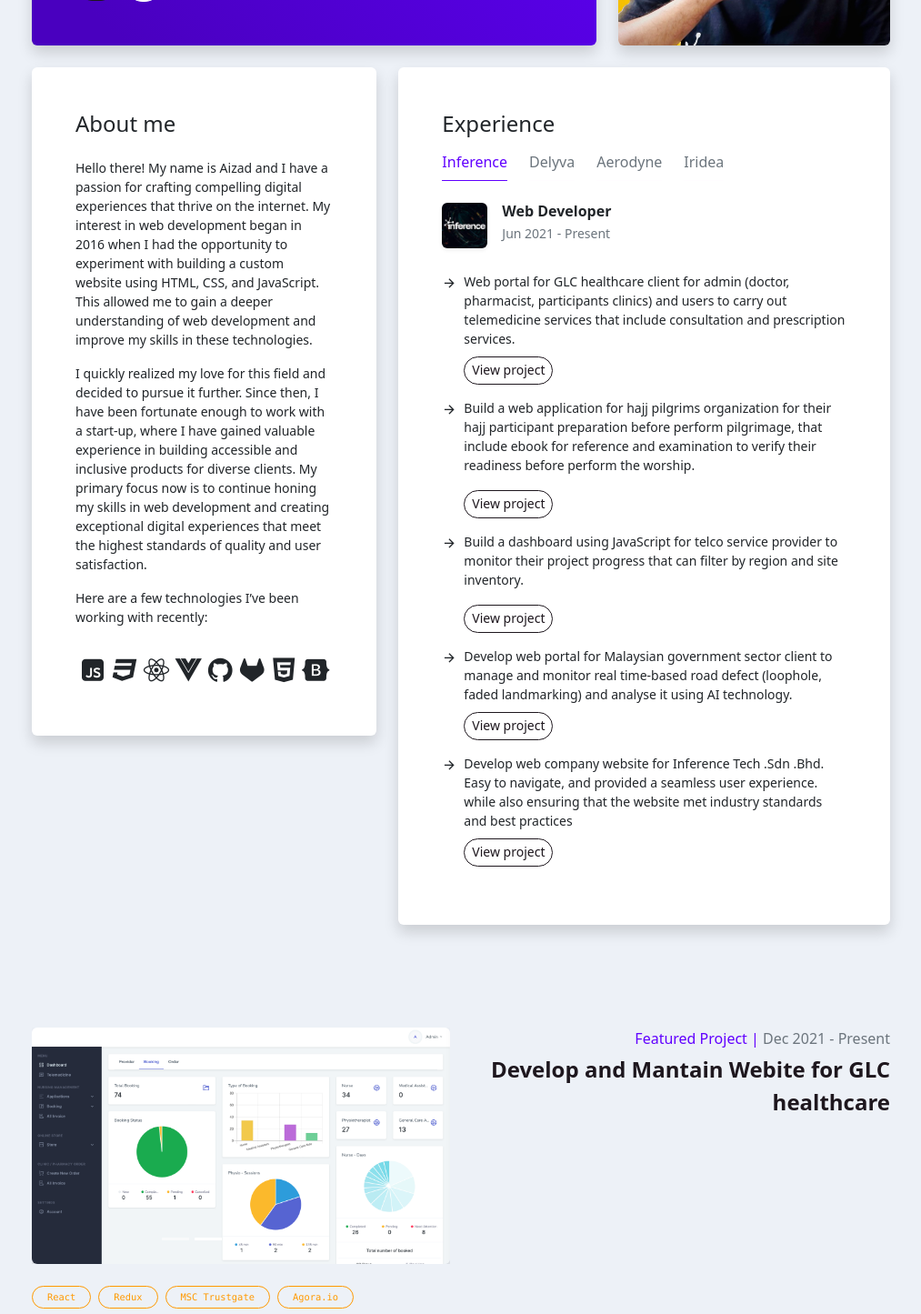
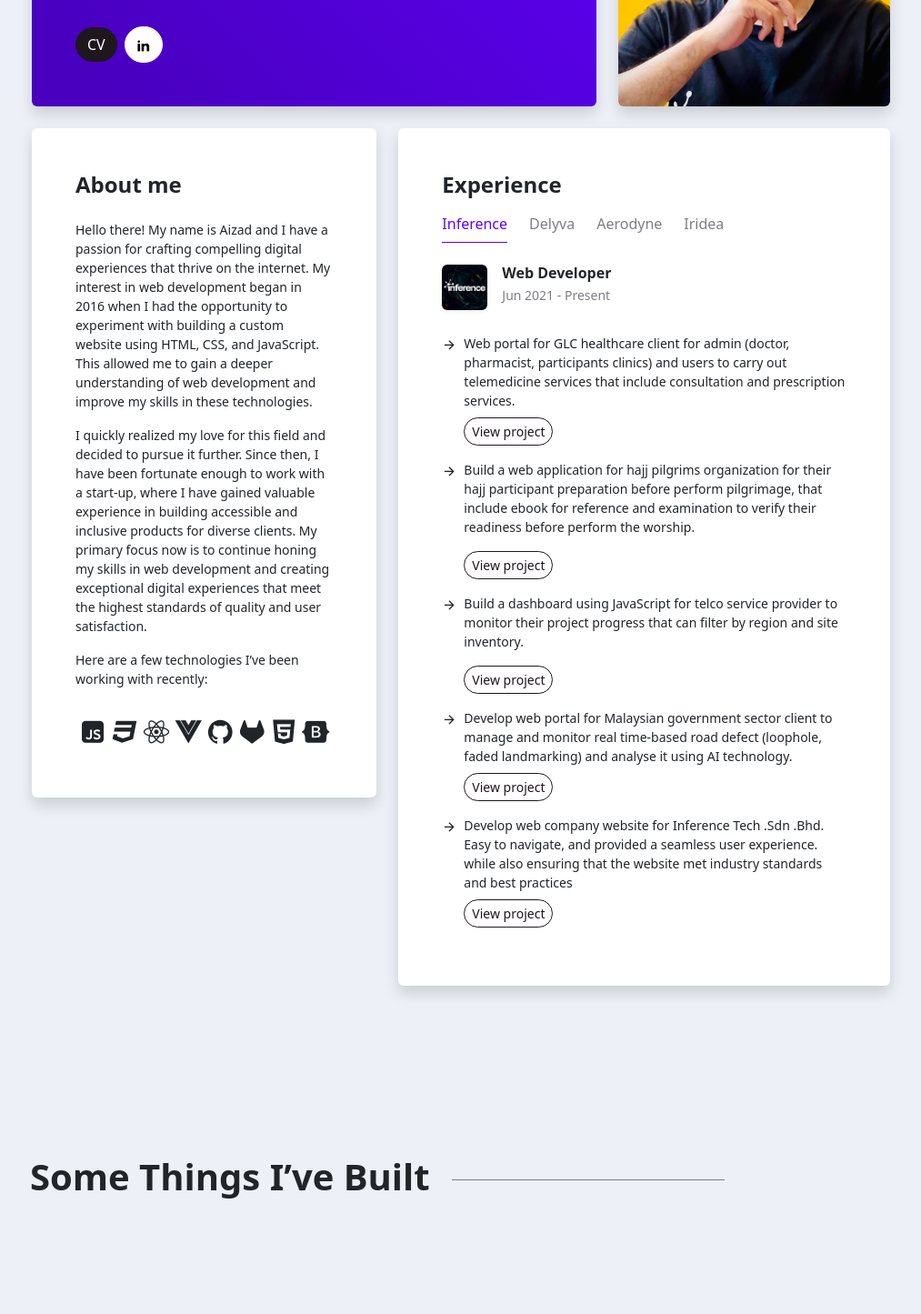
Before and after one commit to aizadzari/Responsive-dashboard-D1mo-test, a React (Create React App) app: page /landing in a window 1280 px wide. Shown: the part 440-1885 px from the top of the page at 91% size, without its empty margins (133-1146 px from the left). Built offline with nearby package versions, Linux system fonts and the light colour scheme.

Commit message:
cosmetic

```diff
--- a/src/Components/Layout/Content.js
+++ b/src/Components/Layout/Content.js
@@ -22,6 +22,7 @@ const Content = () => {
         const elementbg3 = document.querySelector('.animate-bg-3');
         const elementbg4 = document.querySelector('.animate-bg-4');
 
+
         const element1 = document.querySelector('.animate-box-1');
         const element2 = document.querySelector('.animate-box-2');
         const element3 = document.querySelector('.animate-box-3');
@@ -35,6 +36,7 @@ const Content = () => {
         if (elementbg2) elementbg2.classList.add('animation-bg-faded')
         if (elementbg3) elementbg3.classList.add('animation-bg-faded')
         if (elementbg4) elementbg4.classList.add('animation-bg-faded')
+
 
         if (element1) element1.classList.add('animation-faded')
         if (element2) element2.classList.add('animation-faded')
@@ -54,6 +56,11 @@ const Content = () => {
 
 
         window.addEventListener("scroll", handleScroll);
+
+        if (prevScrollPos > 1000) {
+            const element9 = document.querySelector('.animate-box-9');
+            if (element9) element9.classList.add('animation-faded')
+        }
 
         return () => {
             window.removeEventListener("scroll", handleScroll);
@@ -90,8 +97,8 @@ const Content = () => {
                             <div className='col-md-8 mb-3 col-sm-12 animate-bg-1'>
                                 <div className='card shadow border-0 bg-custom-1 text-white h-100'>
                                     <div className='card-body p-5'>
-                                        <h1 className='animate-box-1' style={{ transitionDelay: "300ms" }}>Hey, I'm Aizad,</h1>
-                                        <h2 className='animate-box-2' style={{ transitionDelay: "400ms" }}>a Frontend Developer with 5 years of experience</h2>
+                                        <h1 className='animate-box-1 fw-bold' style={{ transitionDelay: "300ms" }}>Hey, I'm Aizad,</h1>
+                                        <h1 className='animate-box-2 fw-bold' style={{ transitionDelay: "400ms" }}>a <span className='text-secondary'>Frontend Developer</span> with <span className='text-secondary'>5 years</span> <br /> of experience</h1>
 
                                         <p className='small mt-4 animate-box-3' style={{ transitionDelay: "500ms" }}>As an experienced software developer, I possess a diverse and promising skillset that enables me to bring forth expertise in designing, developing, and maintaining software systems.</p>
 
@@ -117,7 +124,7 @@ const Content = () => {
                             <div className='col-lg-5 col-md-12 mb-3 animate-bg-3' style={{ transitionDelay: '500ms' }}>
                                 <div className='card shadow border-0 '>
                                     <div className='card-body p-5'>
-                                        <h4 className='mb-4 animate-box-4' style={{ transitionDelay: '700ms' }}>About me</h4>
+                                        <h4 className='mb-4 animate-box-4 fw-bold' style={{ transitionDelay: '700ms' }}>About me</h4>
                                         <p className='small animate-box-5' style={{ transitionDelay: '800ms' }}>Hello there! My name is Aizad and I have a passion for crafting compelling digital experiences that thrive on the internet. My interest in web development began in 2016 when I had the opportunity to experiment with building a custom website using HTML, CSS, and JavaScript. This allowed me to gain a deeper understanding of web development and improve my skills in these technologies.</p>
                                         <p className='small animate-box-6' style={{ transitionDelay: '900ms' }}>I quickly realized my love for this field and decided to pursue it further. Since then, I have been fortunate enough to work with a start-up, where I have gained valuable experience in building accessible and inclusive products for diverse clients. My primary focus now is to continue honing my skills in web development and creating exceptional digital experiences that meet the highest standards of quality and user satisfaction.</p>
                                         <p className='small mb-4 animate-box-7' style={{ transitionDelay: '1000ms' }}>Here are a few technologies I’ve been working with recently:</p>
@@ -138,7 +145,7 @@ const Content = () => {
                             <div className='col-lg-7 col-md-12 mb-3 animate-bg-4' style={{ transitionDelay: '600ms' }}>
                                 <div className='card shadow border-0 h-100 '>
                                     <div className='card-body p-5'>
-                                        <h4 className='mb-2'>Experience</h4>
+                                        <h4 className='mb-2 fw-bold'>Experience</h4>
 
                                         <div className='d-flex flex-column'>
                                             <div className='w-100 mb-4 overflow-scroll'>
@@ -206,7 +213,12 @@ const Content = () => {
                     </div>
                 </div>
 
-                <div className={`container-box position-relative my-5`}>
+                <div className='divider-text animate-box-9' style={{ transitionDelay: '100ms' }}>
+                    <h1 className='fw-bolder'>Some Things I’ve Built</h1>
+                    <div className='line' />
+                </div>
+
+                <div className={`container-box position-relative my-5`} style={{ transitionDelay: '200ms' }}>
                     <Project3 prevScrollPos={prevScrollPos} />
                     <Project5 prevScrollPos={prevScrollPos} />
                     <Project4 prevScrollPos={prevScrollPos} />
--- a/src/Components/Layout/Project1.js
+++ b/src/Components/Layout/Project1.js
@@ -12,7 +12,7 @@ const Project1 = ({ prevScrollPos }) => {
     }
 
     useEffect(() => {
-        const base = 812;
+        const base = 1212;
         const container = document.getElementById('ronda');
         const elementTitle = container.querySelector('.title')
         const elementDesc = container.querySelector('.desc')
--- a/src/Components/Layout/Project2.js
+++ b/src/Components/Layout/Project2.js
@@ -9,7 +9,7 @@ const Project2 = ({ prevScrollPos }) => {
     }
 
     useEffect(() => {
-        const base = 812;
+        const base = 1212;
         const container = document.getElementById('inference');
         const selcare = document.querySelector("#selcare")
         const hajj = document.querySelector("#hajj")
--- a/src/Components/Layout/Project3.js
+++ b/src/Components/Layout/Project3.js
@@ -12,7 +12,7 @@ const Project3 = ({ prevScrollPos }) => {
     }
 
     useEffect(() => {
-        const base = 812;
+        const base = 1212;
         const selcare = document.querySelector("#selcare")
         const hajj = document.querySelector("#hajj")
 
--- a/src/Components/Layout/Project4.js
+++ b/src/Components/Layout/Project4.js
@@ -10,7 +10,7 @@ const Project4 = ({ prevScrollPos }) => {
     }
 
     useEffect(() => {
-        const base = 812;
+        const base = 1212;
         const container = document.getElementById('terra');
         const selcare = document.querySelector("#selcare")
         const hajj = document.querySelector("#hajj")
--- a/src/Components/Layout/Project5.js
+++ b/src/Components/Layout/Project5.js
@@ -9,7 +9,7 @@ const Project5 = ({ prevScrollPos }) => {
     }
 
     useEffect(() => {
-        const base = 812;
+        const base = 1212;
         const selcare = document.querySelector("#selcare")
         const hajj = document.querySelector("#hajj")
         const terra = document.querySelector("#terra")
--- a/src/Components/Layout/Project6.js
+++ b/src/Components/Layout/Project6.js
@@ -10,7 +10,7 @@ const Project6 = ({ prevScrollPos }) => {
     }
 
     useEffect(() => {
-        const base = 812;
+        const base = 1212;
         const container = document.getElementById("delyva")
         const selcare = document.querySelector("#selcare")
         const hajj = document.querySelector("#hajj")
--- a/src/Landing.scss
+++ b/src/Landing.scss
@@ -5,12 +5,13 @@ $dark: rgb(30, 23, 30);
 $white: rgb(255, 255, 255);
 $light: rgb(255, 253, 255);
 $secondary: #FF9900;
+$muted: rgb(125, 125, 133);
 
 $theme-colors: (
     "primary": $primary,
     "dark": $dark,
     "light": $light,
-    "secondary": $secondary,
+    "secondary": $secondary
 );
 
 @import "./node_modules/bootstrap/scss/variables";
@@ -24,8 +25,32 @@ body {
     background: rgb(237, 241, 247);
 }
 
+
 .bg-custom-1 {
     background-image: linear-gradient(45deg, rgb(73 0 191) 10%, #6100FF);
+}
+
+.text-muted {
+    color: $muted !important;
+}
+
+.divider-text {
+    height: 300px;
+
+    @extend .mt-5;
+    @extend .p-5;
+    @extend .d-flex;
+    @extend .justify-content-start;
+    @extend .align-items-center;
+
+    .line {
+        width: 300px;
+        background-color: $muted;
+        height: 1px;
+
+        @extend .ms-4;
+        @extend .text-muted;
+    }
 }
 
 .animate-bg-1,
@@ -50,6 +75,7 @@ body {
 }
 
 
+.animate-box-9,
 .animate-box-1,
 .animate-box-2,
 .animate-box-3,
```
